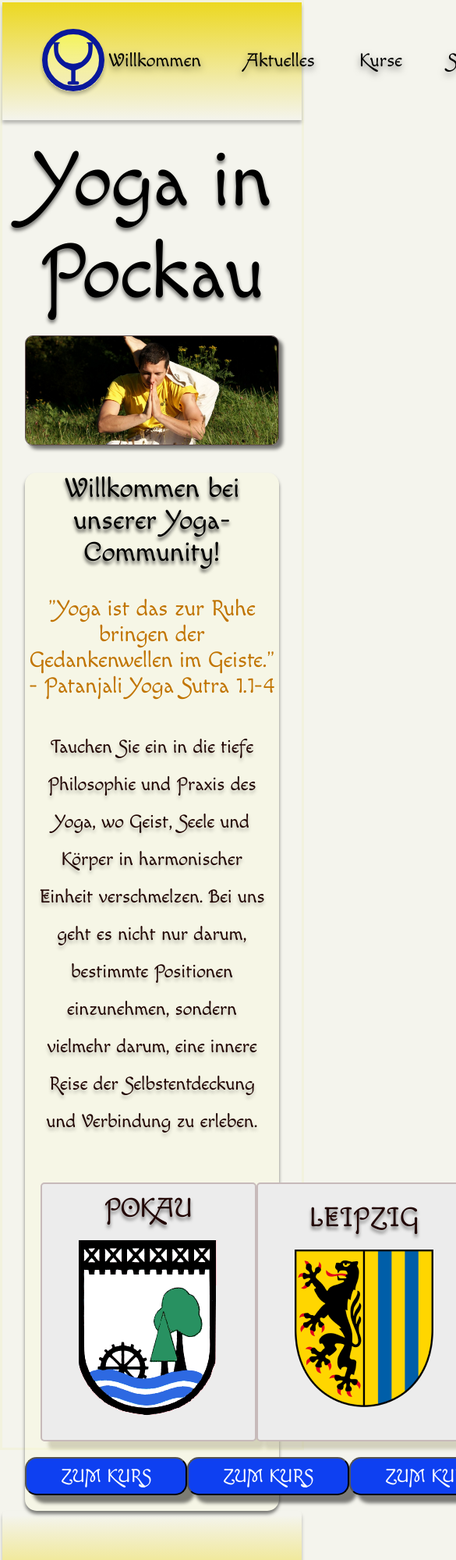
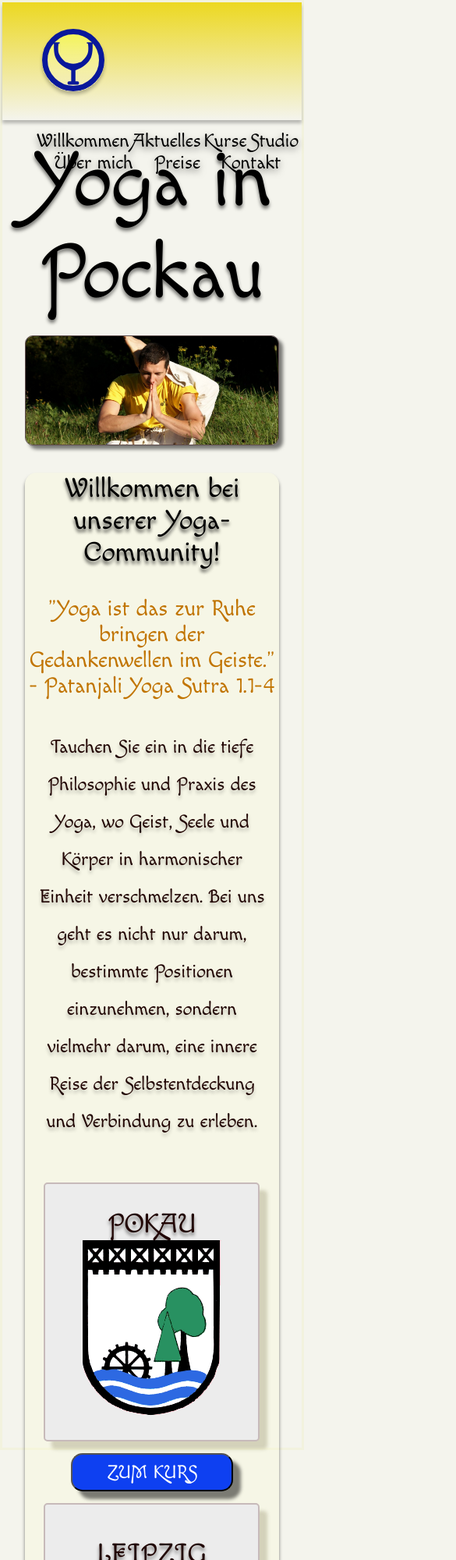
Before and after one commit to Dr-Sergei/Dr-Sergei.github.io, a plain HTML site: page index.html in a window 390 px wide. Shown: the top 2000 px of the page at 78% size, 585 px wide, since content can reach past the window. Drawn offline with Linux system fonts and the light colour scheme.

Commit message:
responsivness adjusted

```diff
--- a/css/style.css
+++ b/css/style.css
@@ -25,13 +25,15 @@ header {
     text-align: center;
 }
 
+/* NAVIGATION */
 .navigation {
     display: flex;
+    flex-direction: row;
+    flex-wrap: wrap;
+    align-items: center;
     min-width: 80%;
     height: 9.375rem;
     padding-bottom: 0.0625rem;
-    justify-content: space-between;
-    align-items: flex-start;
     flex-shrink: 0;
     background: linear-gradient(180deg, #ECD821 0%, rgba(236, 216, 33, 0.00) 100%);
     box-shadow: 0px 4px 4px 0px rgba(0, 0, 0, 0.25);
@@ -44,26 +46,16 @@ header {
     flex-shrink: 0;
 }
 
-.navmenu {
-    display: flex;
-    height: 9.3125rem;
-    padding-right: 5rem;
-    justify-content: center;
-    align-items: center;
-    flex-shrink: 0;
-}
-
-.groupNav {
+ul.groupNav {
     display: flex;
     flex-direction: row;
+    flex-wrap: wrap;
     justify-content: space-evenly;
     align-items: center;
     width: 63.9375rem;
     height: 2.1875rem;
-    flex-shrink: 0;
     filter: drop-shadow(0px 4px 4px rgba(0, 0, 0, 0.50));
     color: #000000;
-
 }
 
 a {
@@ -164,6 +156,7 @@ img .mainImage {
 .herbs {
     display: flex;
     flex-direction: row;
+    flex-wrap: wrap;
     align-items: center;
     justify-content: space-evenly;
     padding: 20px;
@@ -195,18 +188,15 @@ img .mainImage {
 }
 
 .herbsImg {
-    margin: 20px 0;
+    display: flex;
+    flex-wrap: wrap;
 }
 
-.buttonsZumKurs {
-    display: flex;
-    flex-direction: row;
-    justify-content: space-around;
-    align-items: center;
-    padding-bottom: 20px;
-}
 
+
+/* BUTTONS */
 .btnZumKurs {
+    margin: 15px;
     width: 13rem;
     height: 3.0625rem;
     flex-shrink: 0;
@@ -228,6 +218,14 @@ img .mainImage {
     font-style: normal;
     font-weight: 400;
     line-height: normal;
+}
+
+/* rectangle plus button container */
+.btnAndRectAngle {
+    display: flex;
+    flex-direction: column;
+    align-items: center;
+    justify-content: center;
 }
 
 /* FOOTER */
--- a/index.html
+++ b/index.html
@@ -17,7 +17,6 @@
         <div class="logo">
           <img src="images/logo.svg" alt="logo" />
         </div>
-        <div class="navmenu">
             <ul class="groupNav">
               <a href="wlkommen.html">Willkommen</a>
               <a href="aktuelles.html">Aktuelles</a>
@@ -27,7 +26,6 @@
               <a href="preise.html">Preise</a>
               <a href="kontakt.html">Kontakt</a>
             </ul>
-        </div>
       </nav>
       <h1 class="title">Yoga in Pockau</h1>
     </header>
@@ -53,33 +51,38 @@
           </p>
         </div>
         <div class="herbs">
+          <div class="btnAndRectAngle">
             <div class="rectangle">
               <p class="titleText">POKAU</p>
               <img class="herbsImg" src="images/pockau.png" alt="pokau" />
             </div>
+            <button class="btnZumKurs">
+              <a href="http://" class="btnText">ZUM KURS</a>
+            </button>
+          </div>
+          <div class="btnAndRectAngle">
             <div class="rectangle">
               <p class="titleText">LEIPZIG</p>
               <img class="herbsImg" src="images/leipzig.png" alt="leipzig" />
             </div>
+            <button class="btnZumKurs">
+              <a href="http://" class="btnText">ZUM KURS</a>
+            </button>
+          </div>
+          <div class="btnAndRectAngle">
             <div class="rectangle">
               <p class="titleText">BORNA</p>
               <img class="herbsImg" src="images/borna.png" alt="borna" />
             </div>
+            <button class="btnZumKurs">
+              <a href="http://" class="btnText">ZUM KURS</a>
+            </button>
+          </div>
+          <div class="btnAndRectAngle">
             <div class="rectangle">
               <p class="titleText">GEITHEIN</p>
               <img class="herbsImg" src="images/geithein.png" alt="geithein" />
             </div>
-        </div>
-        <div class="buttonsZumKurs">
-          <button class="btnZumKurs">
-            <a href="http://" class="btnText">ZUM KURS</a>
-          </button>
-          <button class="btnZumKurs">
-            <a href="http://" class="btnText">ZUM KURS</a>
-          </button>
-          <button class="btnZumKurs">
-            <a href="http://" class="btnText">ZUM KURS</a>
-          </button>
             <button class="btnZumKurs">
               <a href="http://" class="btnText">ZUM KURS</a>
             </button>
```
Lines whose indentation alone changed are shown as unchanged.
